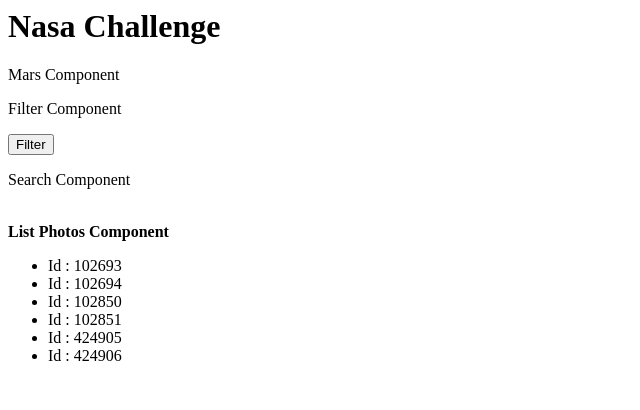
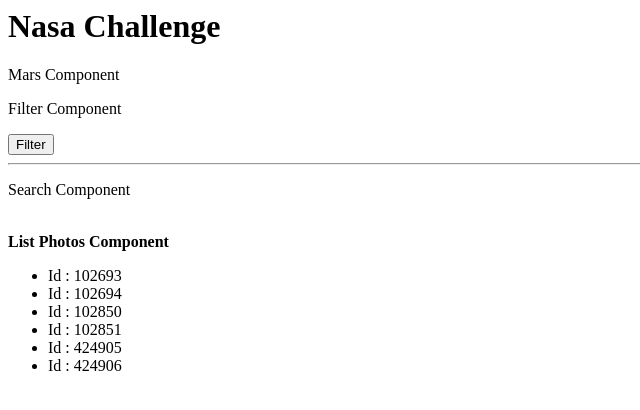
Before and after one commit to alangiovannipc/angular-nasa-challenge, an Angular app: page /mars in a window 1280 px wide. Shown: the top 410 px of the page, without its empty margins (0-640 px from the left). Built offline with nearby package versions, Linux system fonts and the light colour scheme.

Commit message:
Update Search Component

```diff
--- a/src/components/Nasa/Search/search.component.html
+++ b/src/components/Nasa/Search/search.component.html
@@ -1 +1,2 @@
+<hr />
 <p>Search Component</p>
--- a/src/components/Nasa/Search/search.component.ts
+++ b/src/components/Nasa/Search/search.component.ts
@@ -1,8 +1,17 @@
-import { Component } from '@angular/core';
+import { Component, EventEmitter, Output, Input, OnInit } from '@angular/core';
+import { Rover, Camera, SearchRequest } from '../shared/nasa.types';
 
 @Component({
   selector: 'app-search',
   templateUrl: './search.component.html',
   styleUrls: ['./search.component.css'],
 })
-export class SearchComponent {}
+export class SearchComponent implements OnInit {
+  @Output() onSearch = new EventEmitter<SearchRequest>();
+  @Input() roverSelected: Rover;
+  @Input() cameraList: Camera[];
+
+  ngOnInit(): void {
+    console.log('SearchComponent ');
+  }
+}
```
